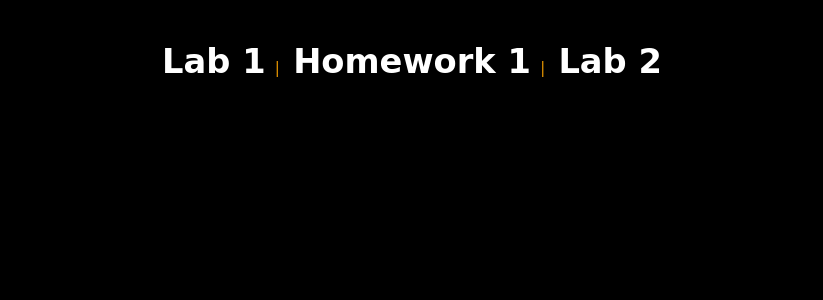
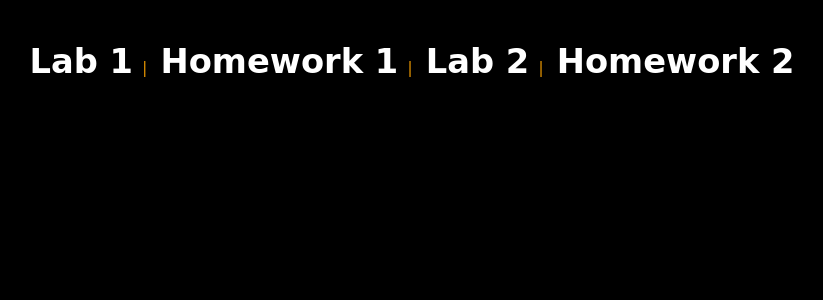
Before and after one commit to bretstine/bstine, a PHP site: page / in a window 1280 px wide. Shown: the top 300 px of the page, without its empty margins (228-1051 px from the left). Run offline with PHP 8.4, Linux system fonts and the light colour scheme.

```diff
--- a/index.php
+++ b/index.php
@@ -41,7 +41,8 @@
     <nav>
         <a href="./lab/lab1/index.html"><h3>Lab 1</h3></a><b>|</b>
         <a href="./homework/homework_1/homepage.html"><h3>Homework 1</h3></a><b>|</b>
-        <a href="./lab/lab2/index.php"><h3>Lab 2</h3></a>
+        <a href="./lab/lab2/index.php"><h3>Lab 2</h3></a><b>|</b>
+        <a href="./homework/homework_2/homework2.php"><h3>Homework 2</h3></a>
     </nav>
 
 </body>
```
